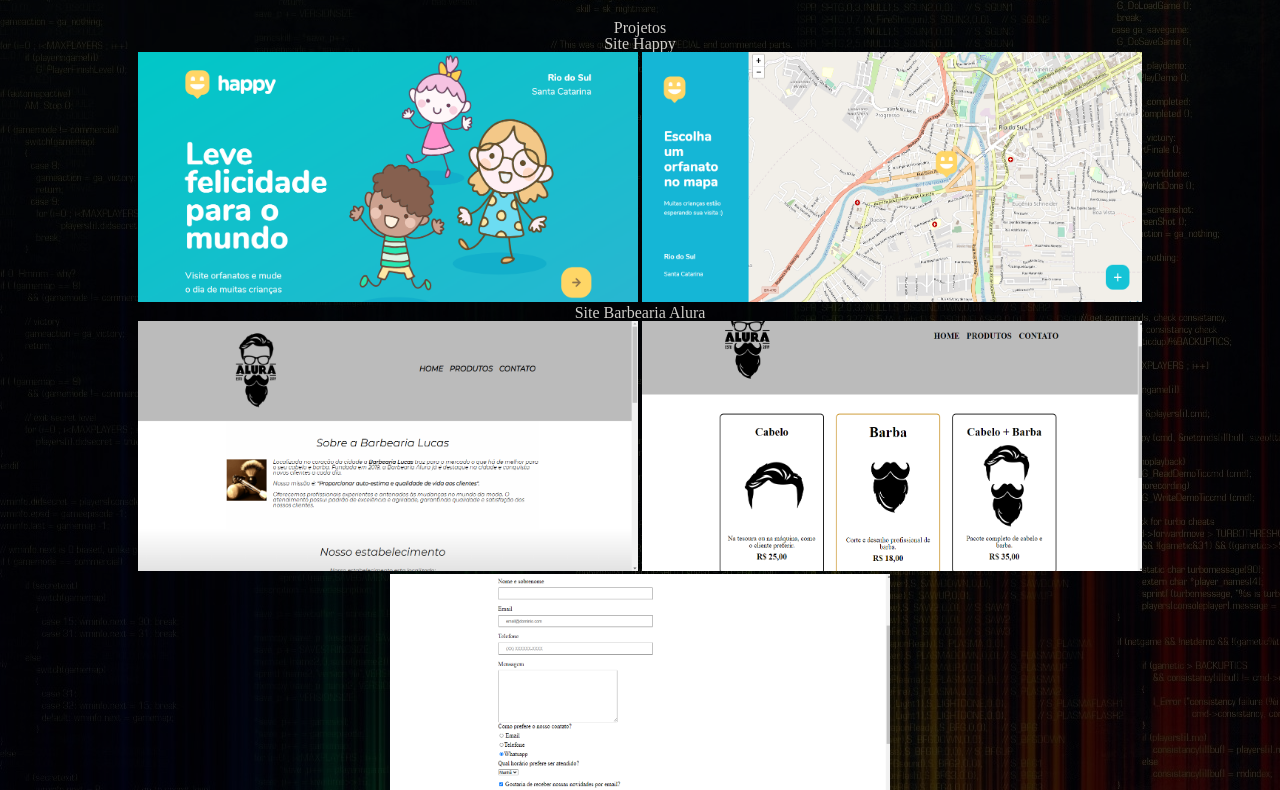
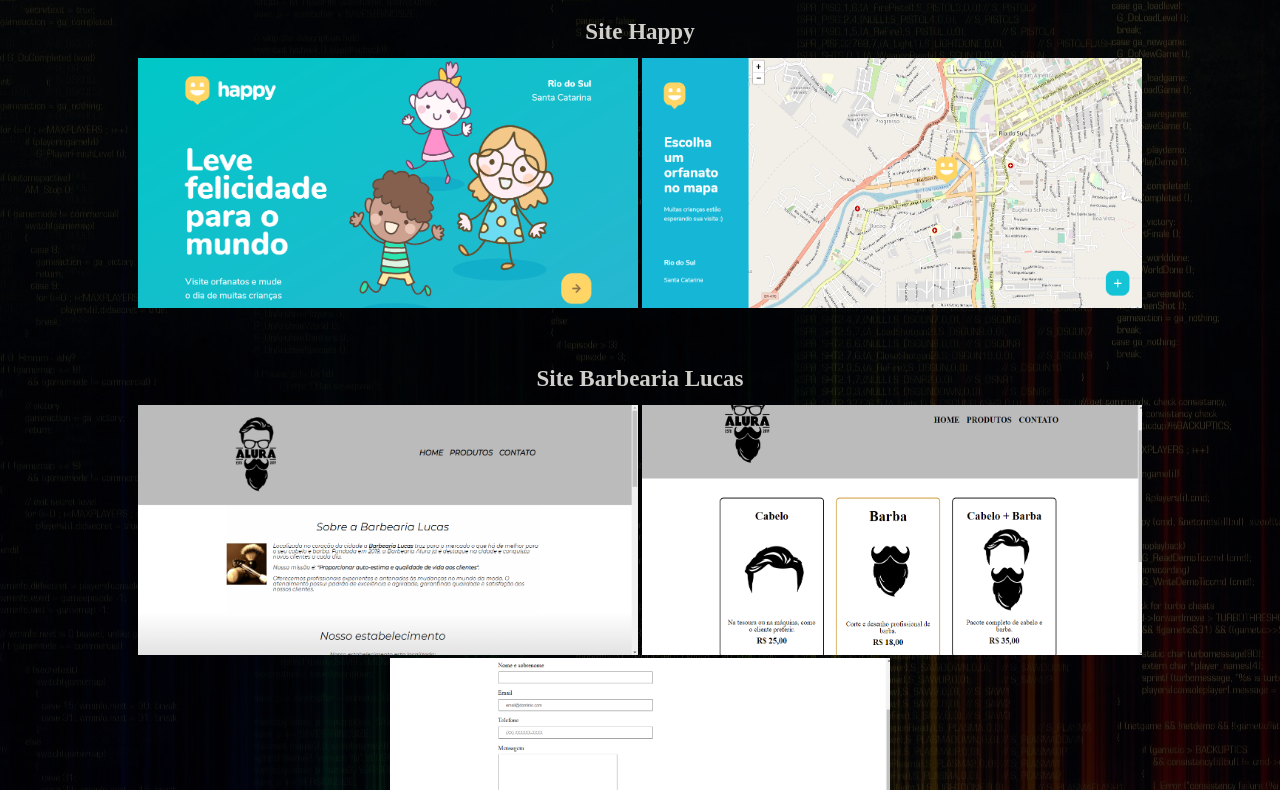
Before and after one commit to LucasRochaAlmeida/Project-Portfolio, a plain HTML site: page projetos.html in a window 1280 px wide. Shown: the part 70-860 px from the top of the page. Drawn offline with Linux system fonts and the light colour scheme.

Commit message:
alterando nomes das classes e id

```diff
--- a/projetos.html
+++ b/projetos.html
@@ -5,8 +5,8 @@
     <meta name="viewport" content="width=device-width, initial-scale=1.0">
     <title>Document</title>
     <link rel="stylesheet" href="projetos.css">
-    <link rel="stylesheet" href="reset.css">
-    <!-- <link rel="stylesheet" href="animation.css"> -->
+    <link rel="stylesheet" href="reset-proj.css">
+    <link rel="stylesheet" href="animation.css">
 </head>
 <body>
 
@@ -33,14 +33,15 @@
     </header>
 
     <main>
-        <h2>Projetos</h2>
-        <div class="img-projetos">
-            <p class="descricao">Site Happy</p>
+        <div id="proj-happy">
+            <h1>Site Happy</h1>
             <img class="img" src="imagens/img-projeto.png" alt="Projeto Next Level Week - Happy">
 
             <img class="img" src="imagens/img2-projeto.png" alt="Projeto Next Level Week - Happy">
+        </div>
 
-            <p class="descricao">Site Barbearia Alura</p>
+        <div id="proj-barbearia">
+            <h1>Site Barbearia Lucas</h1>
             <img class="img" src="imagens/img-barbearia.png" alt="">
             <img class="img" src="imagens/img-barbearia2.png" alt="">
             <img class="img" src="imagens/img-barbearia3.png" alt="">
```
